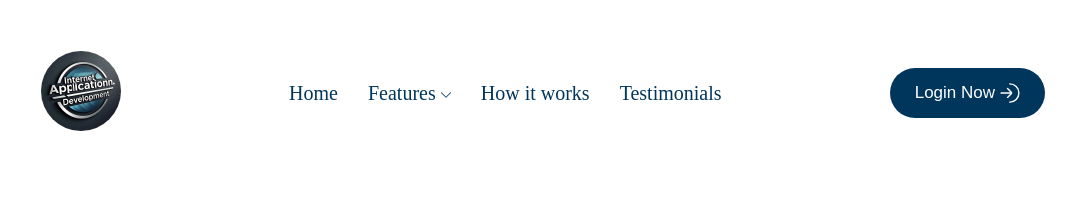
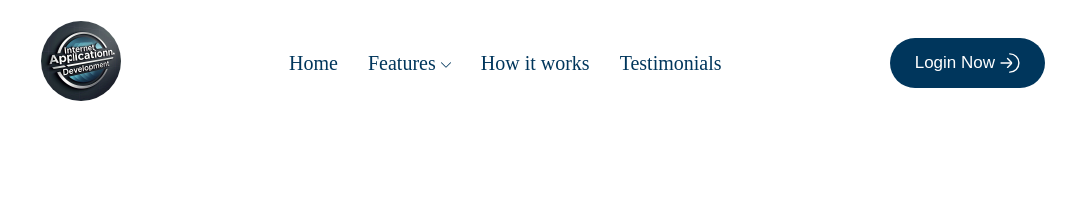
Before and after one commit to Yahya305/IAD-project, a React (Vite) app in the folder client/: page / in a window 1280 px wide. Shown: the top 206 px of the page, without its empty margins (97-1183 px from the left). Built offline with nearby package versions, Linux system fonts and the light colour scheme; a web font is replaced by a local one.

Commit message:
Landing page width adjustment

```diff
--- a/client/src/global.css
+++ b/client/src/global.css
@@ -18,6 +18,7 @@
 
 
 
+    max-width: 1440px;
     width: 80vw;
     margin: auto;
 
--- a/client/src/pages/LandingPage/Section2/index.css
+++ b/client/src/pages/LandingPage/Section2/index.css
@@ -1,5 +1,6 @@
 .landing-page-section2 {
-  width: 80vw;
+  max-width: 1440px;
+  width:80vw ;
   margin: auto;
     > h2 {
       font-family: "Inter", sans-serif;
--- a/client/src/pages/LandingPage/Section5/index.css
+++ b/client/src/pages/LandingPage/Section5/index.css
@@ -1,5 +1,6 @@
 .landing-page-section-5 {
-  width: 75vw;
+  max-width: 1440px;
+  width: 80vw;
   border: 3px solid var(--lightBlue);
   background-color: var(--shadyBlue);
   margin: 30px auto;
--- a/client/src/pages/LandingPage/Section6/index.css
+++ b/client/src/pages/LandingPage/Section6/index.css
@@ -1,4 +1,5 @@
 .landing-page-section-6 {
+    max-width: 1440px;
     width: 80vw;
     margin: auto;
     color: white;
--- a/client/src/pages/LandingPage/_lib/Footer/index.css
+++ b/client/src/pages/LandingPage/_lib/Footer/index.css
@@ -2,6 +2,9 @@ footer {
     position: relative;
     background-color: var(--blueColor);
     text-align: center;
+    width:80vw;
+    max-width: 1440px;
+    margin: 0 auto;
     p {
       color: var(--shadyBlue);
       padding: 25px 0;
--- a/client/src/pages/LandingPage/_lib/Header/index.css
+++ b/client/src/pages/LandingPage/_lib/Header/index.css
@@ -6,8 +6,9 @@ nav {
     justify-content: space-between;
     align-items: center;
     height: 126px;
-    width: 80vw;
-    margin: 30px auto;
+    max-width: 1440px;
+    width:80vw ;
+    margin: 0 auto;
 
     .logo img {
       padding: 10px;
```
